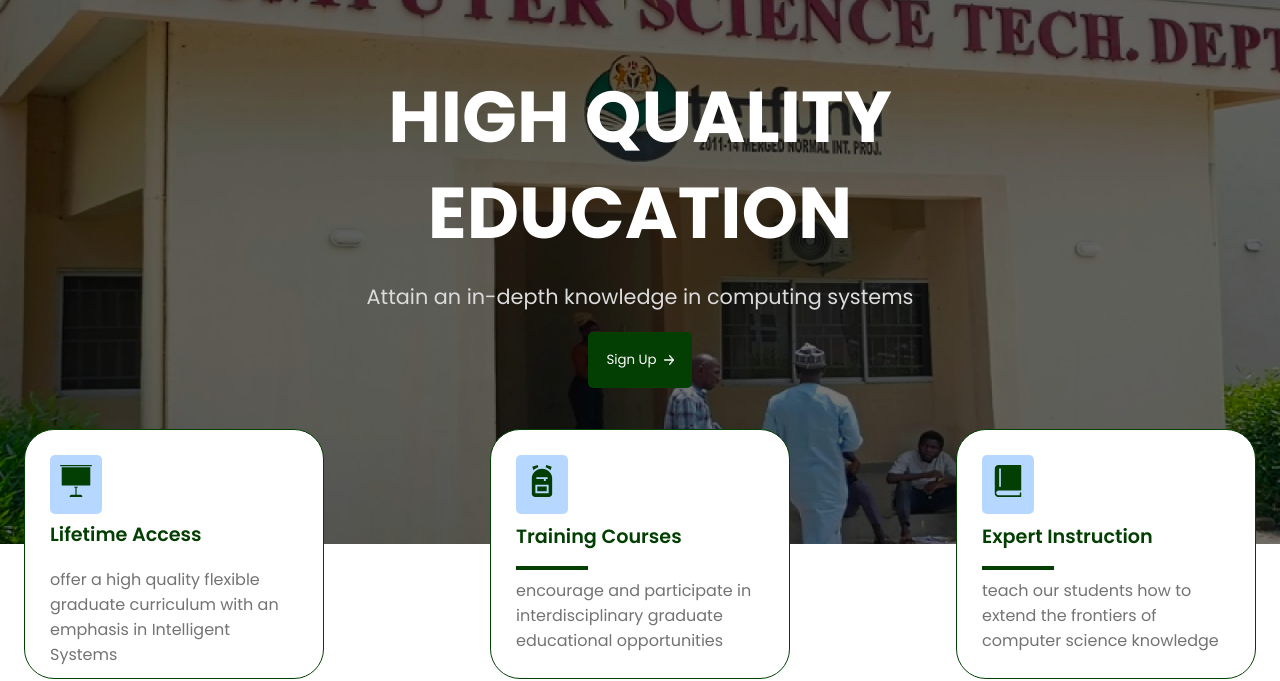
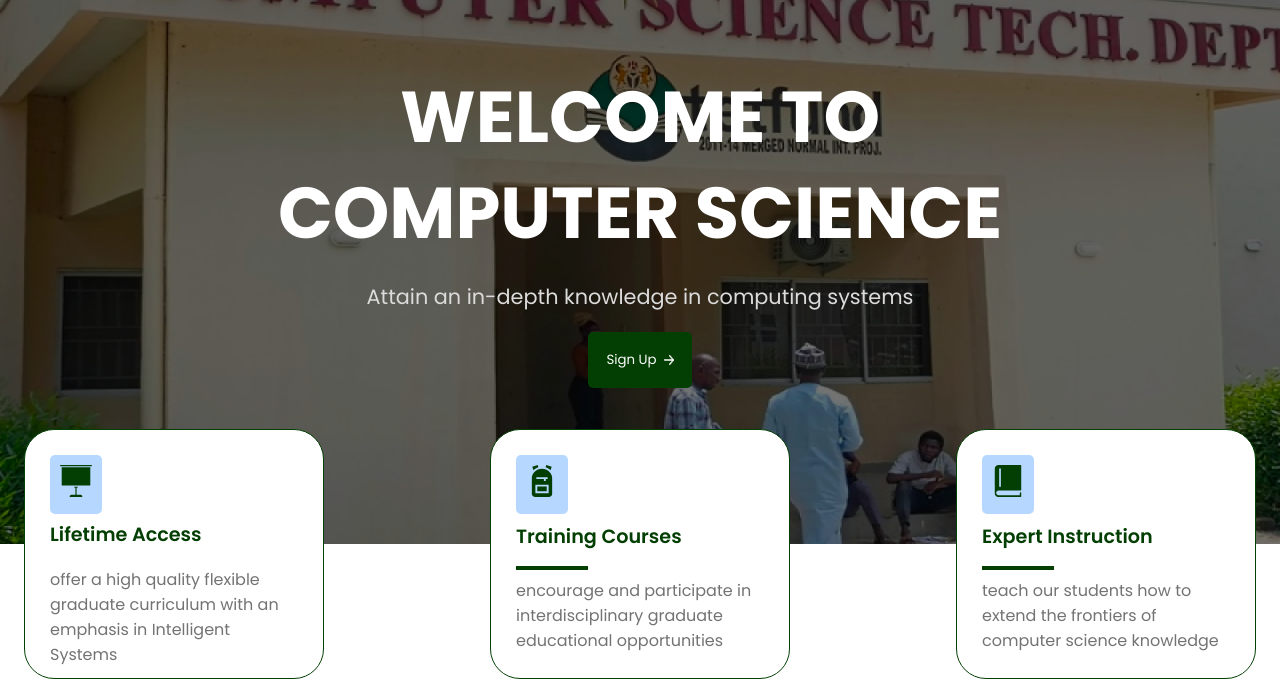
Before and after one commit to ShedrachJonah11/fptb-dep-portal, a plain HTML site: page index.html in a window 1280 px wide. Shown: the part 136-817 px from the top of the page. Drawn offline with nearby package versions, Linux system fonts and the light colour scheme.

Commit message:
feat: chage home title

```diff
--- a/index.html
+++ b/index.html
@@ -58,7 +58,7 @@
         <section class="section_one">
           <!-- Hero Section -->
           <div>
-            <h1>HIGH QUALITY<br />EDUCATION</h1>
+            <h1>WELCOME TO<br />COMPUTER SCIENCE</h1>
             <p>Attain an in-depth knowledge in computing systems</p>
             <button class="signup_btn">
               <a href="./pages/signup.html">Sign Up</a>
```
Also changed, not shown: 1 other file.
